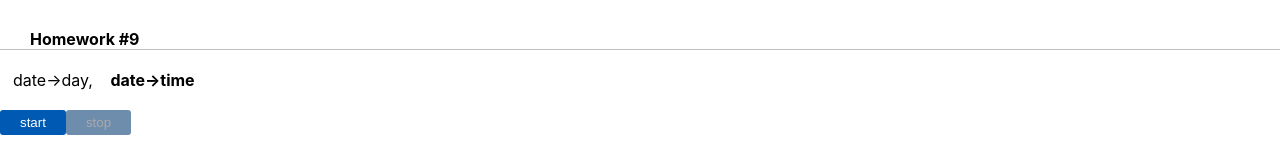
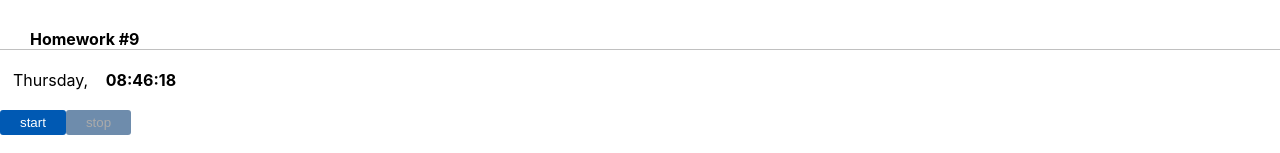
Before and after one commit to AliakseiKrasko/sprint2, a React (Create React App) app: page /#/junior in a window 1280 px wide. Shown: the part 1040-1193 px from the top of the page. Built offline with nearby package versions, Linux system fonts and the light colour scheme.

Commit message:
write superbutton disabled and function onmouseenter and onmouseleave

```diff
--- a/src/s2-homeworks/hw09/Clock.tsx
+++ b/src/s2-homeworks/hw09/Clock.tsx
@@ -24,25 +24,23 @@ function Clock() {
     const stop = () => {
         if (timerId) {
             clearInterval(timerId)
+            setTimerId(undefined)
         }
-        setTimerId(undefined)
+
         // пишут студенты // поставить часы на паузу, обнулить ид таймера (timerId <- undefined)
-
     }
 
     const onMouseEnter = () => { // пишут студенты // показать дату если наведена мышка
-
+        setShow(true)
     }
     const onMouseLeave = () => { // пишут студенты // спрятать дату если мышка не наведена
-
+        setShow(false)
     }
 
-    const stringTime = 'date->time' || <br/> // часы24:минуты:секунды (01:02:03)/(23:02:03)/(24:00:00)/(00:00:01) // пишут студенты
-    const stringDate = 'date->date' || <br/> // день.месяц.год (01.02.2022) // пишут студенты, варианты 01.02.0123/01.02.-123/01.02.12345 не рассматриваем
-
-    // день недели на английском, месяц на английском (https://learn.javascript.ru/intl#intl-datetimeformat)
-    const stringDay = 'date->day' || <br/> // пишут студенты
-    const stringMonth = 'date->month' || <br/> // пишут студенты
+    const stringTime = date.toLocaleTimeString('en-GB'); // 24-часовой формат времени
+    const stringDate = date.toLocaleDateString('ru-RU'); // Формат: день.месяц.год
+    const stringDay = new Intl.DateTimeFormat('en-US', { weekday: 'long' }).format(date);
+    const stringMonth = new Intl.DateTimeFormat('en-US', { month: 'long' }).format(date);
 
     return (
         <div className={s.clock}>
@@ -76,14 +74,14 @@ function Clock() {
             <div className={s.buttonsContainer}>
                 <SuperButton
                     id={'hw9-button-start'}
-                    disabled={false} // пишут студенты // задизэйблить если таймер запущен
+                    disabled={!!timerId} // пишут студенты // задизэйблить если таймер запущен
                     onClick={start}
                 >
                     start
                 </SuperButton>
                 <SuperButton
                     id={'hw9-button-stop'}
-                    disabled={true} // пишут студенты // задизэйблить если таймер не запущен
+                    disabled={!timerId} // пишут студенты // задизэйблить если таймер не запущен
                     onClick={stop}
                 >
                     stop
```
